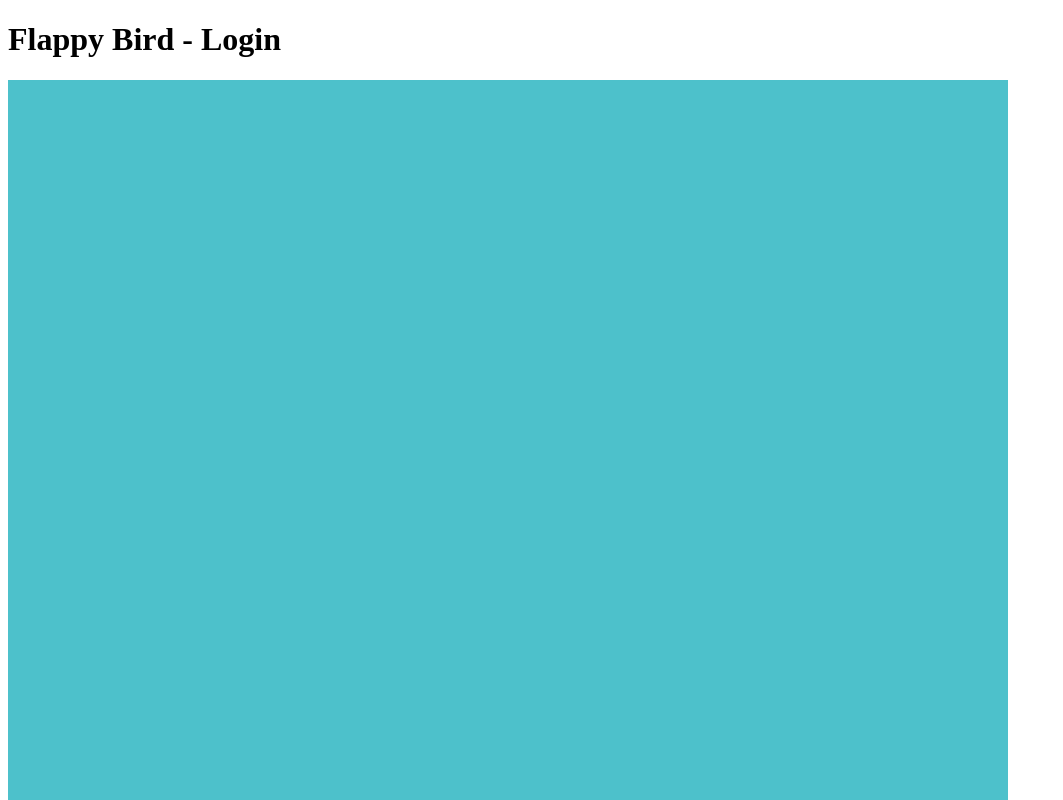
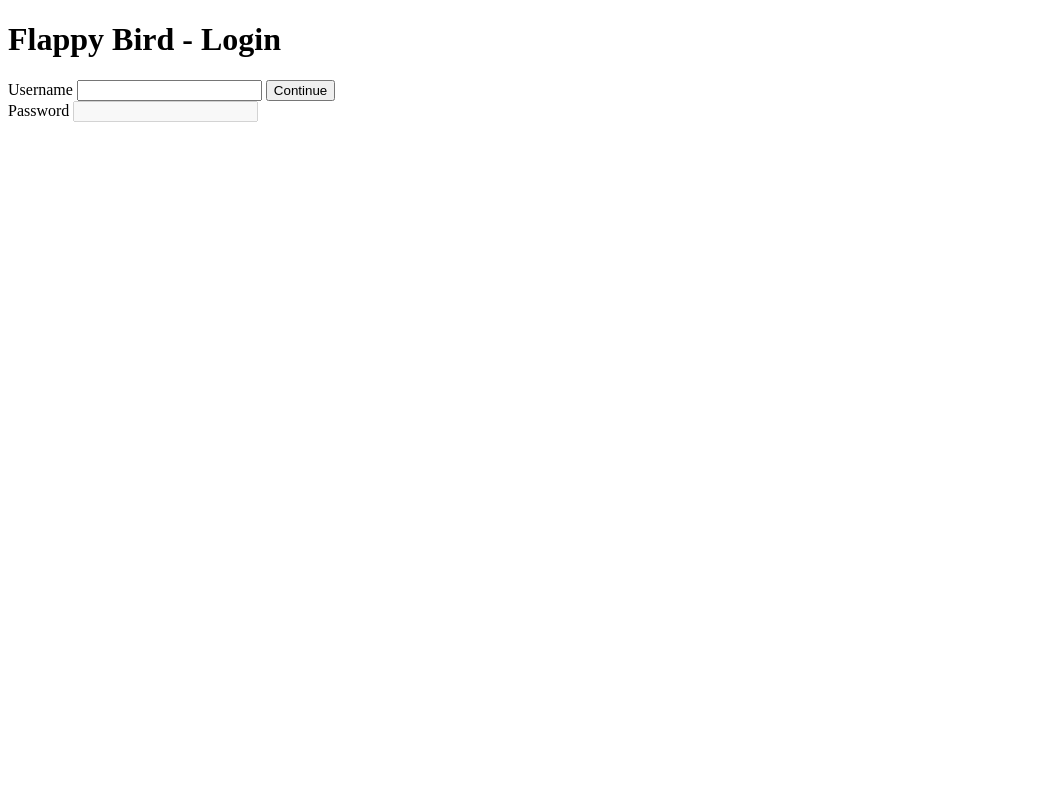
Before and after one commit to J-Meow/flappylogin, a website: page public/login/index.html in a window 1280 px wide. Shown: the top 800 px of the page, without its empty margins (0-1063 px from the left). Drawn offline with Linux system fonts and the light colour scheme.

Commit message:
Set up login form and hide flappy bird for later

```diff
--- a/public/login/index.html
+++ b/public/login/index.html
@@ -9,12 +9,23 @@
             }
             canvas {
                 image-rendering: pixelated;
+                max-height: 70vh;
+            }
+            .hidden {
+                display: none;
             }
         </style>
     </head>
     <body>
         <h1>Flappy Bird - Login</h1>
-        <canvas id="game" width="1000" height="1000"></canvas>
+        <form id="username-form">
+            <label for="username">Username</label>
+            <input name="username" type="text" id="username" />
+            <input type="submit" value="Continue" />
+        </form>
+        <label for="password">Password</label>
+        <input name="password" type="password" id="password" disabled />
+        <canvas id="game" width="1000" height="1000" class="hidden"></canvas>
         <script src="/flappyBird.js"></script>
     </body>
 </html>
```
